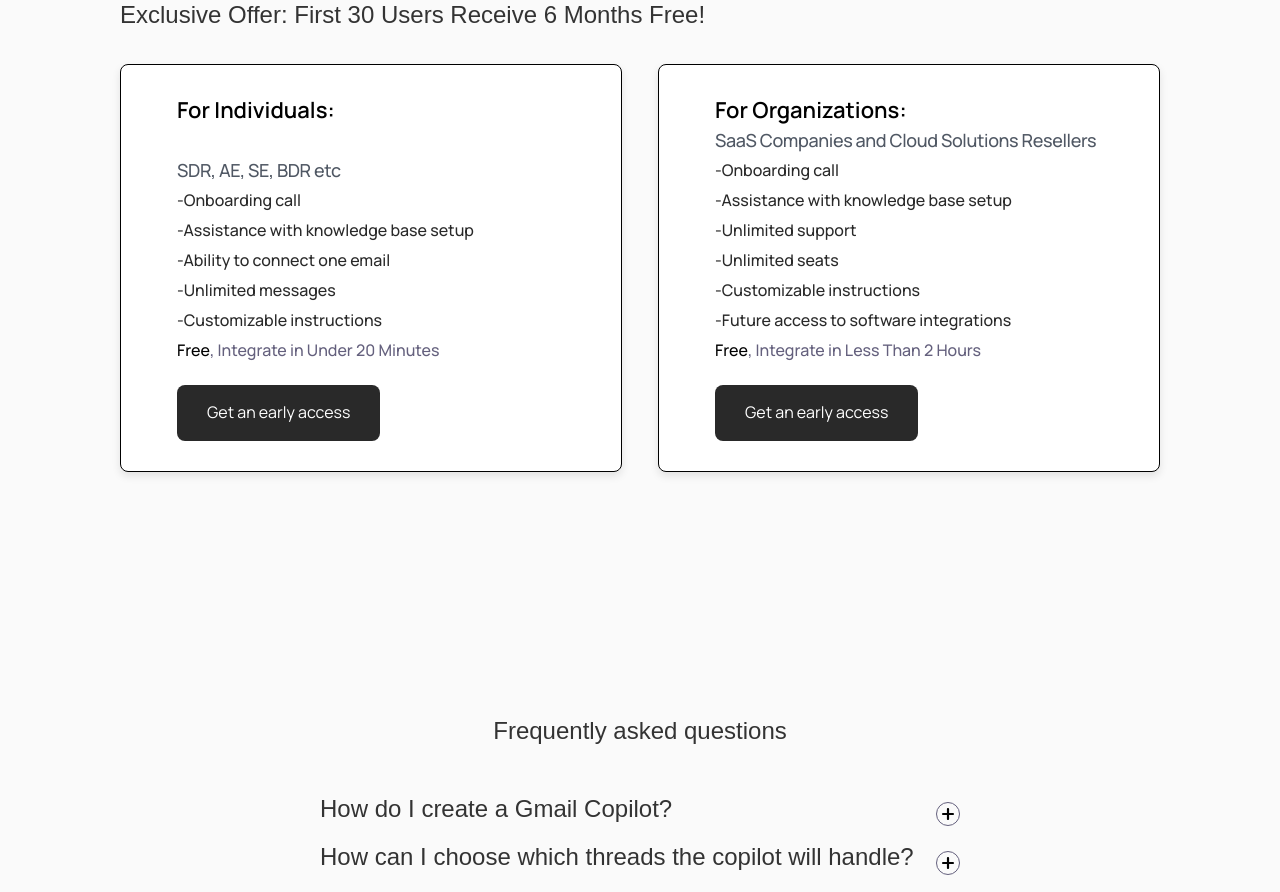
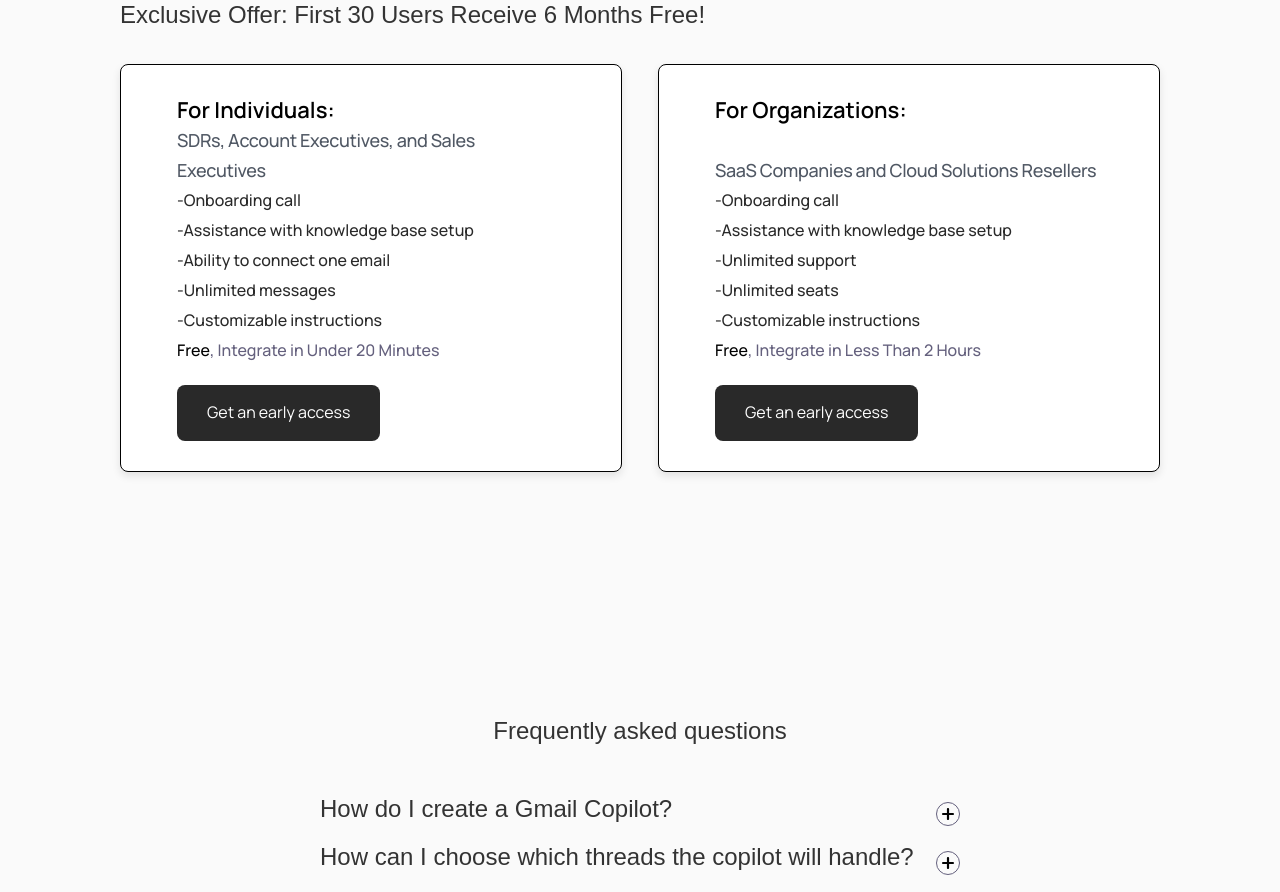
Before and after one commit to vladyslavpodenko/Spatiumxr.eu, a Next.js app: page / in a window 1280 px wide. Shown: the part 1600-2492 px from the top of the page. Built offline with nearby package versions, Linux system fonts and the light colour scheme; a web font is replaced by a local one.

Commit message:
Update index.tsx

```diff
--- a/src/pages/index.tsx
+++ b/src/pages/index.tsx
@@ -89,7 +89,7 @@ export default function Home() {
                 <div className="development-packages-cards">
                     <div className="package-card">
                         <h1>For Individuals:</h1>
-                        <h4>SDR, AE, SE, BDR etc</h4>
+                        <h4>SDRs, Account Executives, and Sales Executives</h4>
                         <h5>-Onboarding call</h5>
                         <h5>-Assistance with knowledge base setup</h5>
                         <h5>-Ability to connect one email</h5>
@@ -106,7 +106,6 @@ export default function Home() {
                         <h5>-Unlimited support</h5>
                         <h5>-Unlimited seats</h5>
                         <h5>-Customizable instructions</h5>
-                        <h5>-Future access to software integrations</h5>
                         <h5 style={{color: 'black'}}>Free<p>, Integrate in Less Than 2 Hours</p></h5>
                         <Link href="/discuss" className="button">Get an early access</Link>
                     </div>
```
